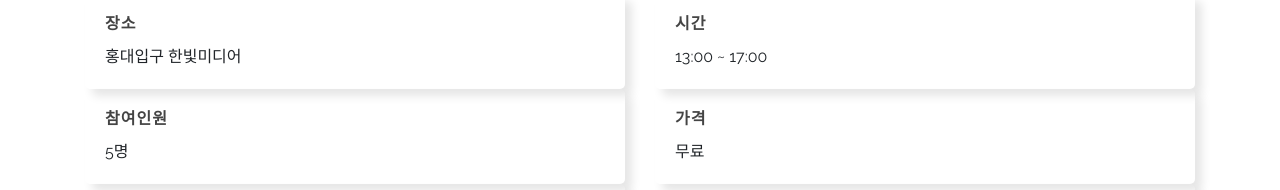
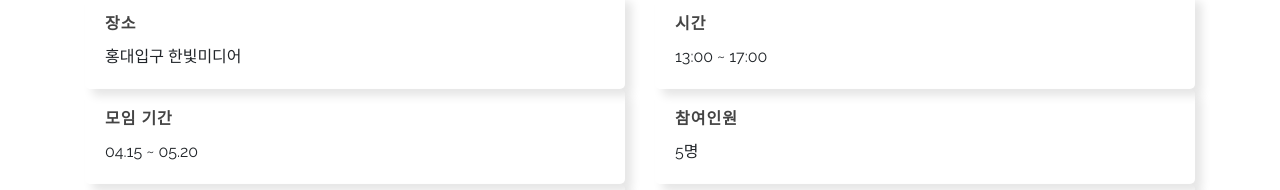
Before and after one commit to lqqokim/socam-prj, a plain HTML site: page community-detail.html in a window 1280 px wide. Shown: the part 760-950 px from the top of the page. Drawn offline with Linux system fonts and the light colour scheme.

Commit message:
feat(co-detail): add meeting duration card

```diff
--- a/community-detail.html
+++ b/community-detail.html
@@ -181,6 +181,16 @@
                         </div>
                     </div>
                 </div>
+                <div class="col-sm-6 about-in text-left">
+                        <div class="card">
+                            <div class="card-body">
+                                <!-- <i class="fas fa-anchor"></i> -->
+                                <h5 class="card-title">모임 기간</h5>
+                                <p class="card-text">04.15 ~ 05.20
+                                </p>
+                            </div>
+                        </div>
+                    </div>
                 <div class="col-sm-6 about-in text-left">
                         <div class="card">
                             <div class="card-body">
```
